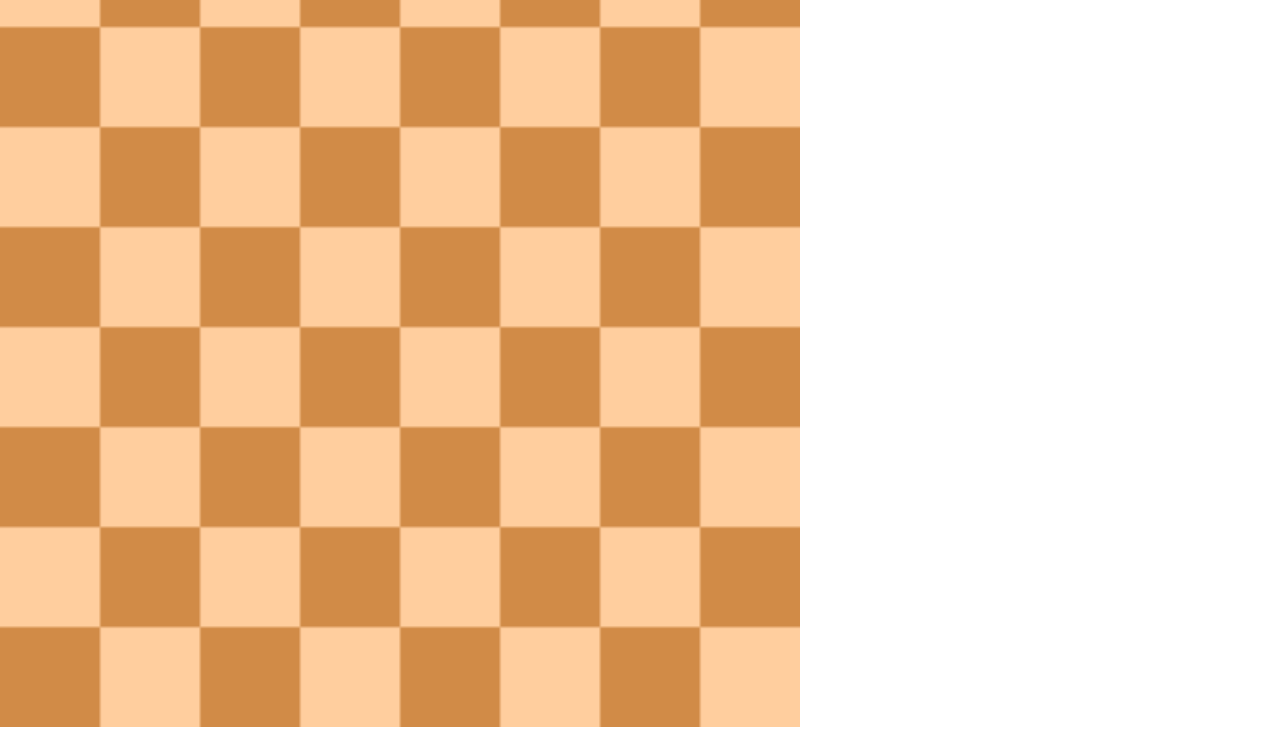
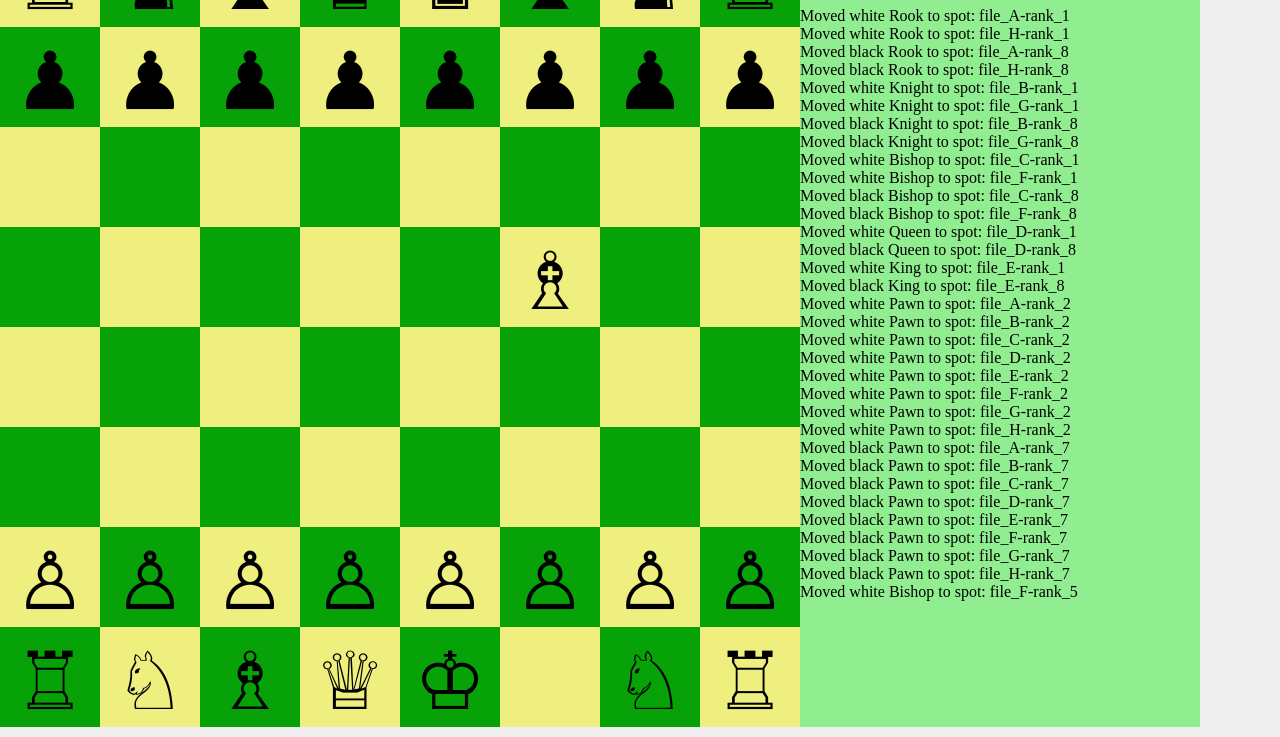
Before and after one commit to Joshuavtk/ChessGame, a plain HTML site: page index.html in a window 1280 px wide. Shown: the part 73-810 px from the top of the page. Drawn offline with Linux system fonts and the light colour scheme.

Commit message:
Show all chess pieces
did alot more

```diff
--- a/controller/chessboard.js
+++ b/controller/chessboard.js
@@ -8,6 +8,8 @@ chessboardController.init = () => {
     console.log("Init chessboard");
     chessboardModel.init();
     chessboardView.init();
+    chesspieceView.init();
+
 }
 
 addEventListener("load", chessboardController.init);
--- a/index.html
+++ b/index.html
@@ -9,21 +9,48 @@
         #chessboard {
             height: 800px;
             width: 800px;
-            background-image: url(afb/Chess_Board2.svg.png);
-            background-size: cover;
+            font-size: 80px;
+            text-align: center;
+            line-height: 110px;
         }
+
+        #chessboard>div>div:hover {
+            cursor: default;
+        }
+
+        #chessboard ::selection {
+            background-color: transparent;
+        }
+
+        #sidebar {
+            width: 400px;
+            height: 800px;
+            background-color: lightgreen;
+            overflow: scroll;
+        }
+
         body, html {
             padding: 0;
             margin: 0;
+            background-color: #eeeeee;
+            display: flex;
         }
     </style>
     <title>Chess game</title>
     <script src="model/chessboardModel.js"></script>
     <script src="view/chessboardView.js"></script>
+    <script src="view/chesspieceView.js"></script>
     <script src="controller/chessboard.js"></script>
 </head>
 
 <body>
+    <div id="wrapper">
+
+    </div>
+    <div id="sidebar">
+        <h1>Info:</h1>
+        <p id="gameInfo"></p>
+    </div>
 </body>
 
 </html>
--- a/model/chessboardModel.js
+++ b/model/chessboardModel.js
@@ -8,7 +8,179 @@ chessboardModel.init = () => {
   chessboardModel.files = ['A', 'B', 'C', 'D', 'E', 'F', 'G', 'H']; // Horizontal rows
   chessboardModel.ranks = [1, 2, 3, 4, 5, 6, 7, 8]; // Vertical rows
 
-/*chessboardModel.blackPieces = ['♜', '♞', '♝', '♛', '♚', '♟'];
-  chessboardModel.whitePieces = ['♖', '♘', '♗', '♕', '♔', '♙']; */
+  chessboardModel.blackPieces = {
+    'Rook': '♜',
+    'Knight': '♞',
+    'Bishop': '♝',
+    'Queen': '♛',
+    'King': '♚',
+    'Pawn': '♟'
+  };
+  chessboardModel.whitePieces = {
+    'Rook': '♖',
+    'Knight': '♘',
+    'Bishop': '♗',
+    'Queen': '♕',
+    'King': '♔',
+    'Pawn': '♙'
+  };
 
+  class chessPiece {
+    constructor(brand) {
+      this.color = '';
+      this.piece = '';
+      this.file = '';
+      this.rank = '';
+    }
+    defineColor() {
+      if (this.color == 'white') {
+        this.appearance = chessboardModel.whitePieces[this.piece];
+      } else {
+        this.appearance = chessboardModel.blackPieces[this.piece];
+      }
+    }
+    currentPosition() {
+      console.log('The position of ' + this.color + ' ' + this.piece +
+        ' is file ' + this.file + ' and rank ' + this.rank)
+    }
+    updatePosition(file, rank) {
+      document.getElementById('file_' + this.file + '-' + 'rank_' + this.rank).innerHTML = "";
+      this.file = file;
+      this.rank = rank;
+      this.position = 'file_' + this.file + '-' + 'rank_' + this.rank;
+      document.getElementById("gameInfo").innerHTML += ('Moved ' + this.color + ' ' + this.piece + ' to spot: ' + this.position + '<br>');
+      this.place = document.getElementById(this.position);
+      this.place.innerHTML = this.appearance;
+    }
+  }
+
+  class Rook extends chessPiece {
+    constructor(color, file, rank) {
+      super();
+      this.color = color;
+      this.piece = 'Rook';
+      this.defineColor();
+      this.file = file;
+      this.rank = rank;
+      this.updatePosition(this.file, this.rank);
+    }
+  }
+
+  class Knight extends chessPiece {
+    constructor(color, file, rank) {
+      super();
+      this.color = color;
+      this.piece = 'Knight';
+      this.defineColor();
+      this.file = file;
+      this.rank = rank;
+      this.updatePosition(this.file, this.rank);
+    }
+  }
+
+  class Bishop extends chessPiece {
+    constructor(color, file, rank) {
+      super();
+      this.color = color;
+      this.piece = 'Bishop';
+      this.defineColor();
+      this.file = file;
+      this.rank = rank;
+      this.updatePosition(this.file, this.rank);
+    }
+  }
+
+  class Queen extends chessPiece {
+    constructor(color, file, rank) {
+      super();
+      this.color = color;
+      this.piece = 'Queen';
+      this.defineColor();
+      this.file = file;
+      this.rank = rank;
+      this.updatePosition(this.file, this.rank);
+    }
+  }
+
+  class King extends chessPiece {
+    constructor(color, file, rank) {
+      super();
+      this.color = color;
+      this.piece = 'King';
+      this.defineColor();
+      this.file = file;
+      this.rank = rank;
+      this.updatePosition(this.file, this.rank);
+    }
+  }
+
+  class Pawn extends chessPiece {
+    constructor(color, file, rank) {
+      super();
+      this.color = color;
+      this.piece = 'Pawn';
+      this.defineColor();
+      this.file = file;
+      this.rank = rank;
+      this.updatePosition(this.file, this.rank);
+    }
+  }
+
+  chessboardModel.initBoard = () => {
+
+    //Create white Rooks
+    chessboardModel.whiteRooks = [];
+    chessboardModel.whiteRooks[0] = new Rook('white', 'A', 1);
+    chessboardModel.whiteRooks[1] = new Rook('white', 'H', 1);
+    //Create black Rooks
+    chessboardModel.blackRooks = [];
+    chessboardModel.blackRooks[0] = new Rook('black', 'A', 8);
+    chessboardModel.blackRooks[1] = new Rook('black', 'H', 8);
+
+    //Create white Knights
+    chessboardModel.whiteKnights = [];
+    chessboardModel.whiteKnights[0] = new Knight('white', 'B', 1);
+    chessboardModel.whiteKnights[1] = new Knight('white', 'G', 1);
+    //Create black Knights
+    chessboardModel.blackKnights = [];
+    chessboardModel.blackKnights[0] = new Knight('black', 'B', 8);
+    chessboardModel.blackKnights[1] = new Knight('black', 'G', 8);
+
+    //Create white bishops
+    chessboardModel.whiteBishops = [];
+    chessboardModel.whiteBishops[0] = new Bishop('white', 'C', 1);
+    chessboardModel.whiteBishops[1] = new Bishop('white', 'F', 1);
+    //Create black bishops
+    chessboardModel.blackBishops = [];
+    chessboardModel.blackBishops[0] = new Bishop('black', 'C', 8);
+    chessboardModel.blackBishops[1] = new Bishop('black', 'F', 8);
+
+    //Create white queen
+    chessboardModel.whiteQueen = new Queen('white', 'D', 1);
+    //Create black queen
+    chessboardModel.blackQueen = new Queen('black', 'D', 8);
+
+    //Create white king
+    chessboardModel.whiteKing = new King('white', 'E', 1);
+    //Create black king
+    chessboardModel.blackKing = new King('black', 'E', 8);
+
+    //Create white pawns
+    chessboardModel.whitePawns = [];
+    for (let i = 0; i < 8; i++) {
+      chessboardModel.whitePawns[i] = new Pawn('white', chessboardModel.files[i], 2);
+    }
+    //Create black pawns
+    chessboardModel.blackPawns = [];
+    for (let i = 0; i < 8; i++) {
+      chessboardModel.blackPawns[i] = new Pawn('black', chessboardModel.files[i], 7);
+    }
+  }
+
+  chessboardModel.movePiece = (pieceName) => {
+    let piece = chessboardModel.whiteBishops[1];
+    piece.updatePosition('F', 5);
+    piece.currentPosition();
+
+  }
 };
--- a/view/chessboardView.js
+++ b/view/chessboardView.js
@@ -1,18 +1,18 @@
 /*
-    The view handels all methods and data that go to the user.
+    The view displays all methods and data.
 */
-
 const chessboardView = {};
 
 chessboardView.init = () => {
     const chessboard = document.createElement("div");
+    let wrapper = document.getElementById("wrapper");
     chessboard.id = "chessboard";
-    document.body.appendChild(chessboard);
+    wrapper.appendChild(chessboard);
 
     //Showing horizontal rows
     //let rowName = chessboardModel.getRows();
-    let files = ['a', 'b', 'c', 'd', 'e', 'f', 'g', 'h']; // Horizontal rows
-    let ranks = [1, 2, 3, 4, 5, 6, 7, 8]; // Vertical rows
+    let files = chessboardModel.files; // Horizontal rows
+    let ranks = chessboardModel.ranks; // Vertical rows
 
     for (let i = 0; i < files.length; i++) {
         let file = document.createElement("div");
@@ -26,12 +26,18 @@ chessboardView.init = () => {
 
         for (let z = 0; z < ranks.length; z++) {
             let rank = document.createElement("div");
-            rank.id = "rank_" + ranks[z];
+            rank.id = file.id + "-rank_" + ranks[z];
             rank.style.position = "absolute";
             rank.style.bottom = z * 100 + "px";
             rank.style.left = "0px";
             rank.style.height = "100px";
             rank.style.width = "100px";
+            if (z % 2 === 0 && i % 2 === 0 || z % 2 === 1 && i % 2 === 1) {
+                rank.style.backgroundColor = "#07a207";
+            } else {
+                rank.style.backgroundColor = "#efef7f";
+            }
+            rank.onclick = "chessboardModel.movePiece(" + rank.className + ")";
             document.getElementById("file_" + files[i]).appendChild(rank);
         }
     }
--- /dev/null
+++ b/view/chesspieceView.js
@@ -0,0 +1,11 @@
+/*
+    Place all chesspieces on the board.
+*/
+
+const chesspieceView = {};
+
+chesspieceView.init = () => {
+    chessboardModel.initBoard();
+
+    chessboardModel.movePiece();
+};
```
Also changed, not shown: afb/Chess_Board.svg.png (deleted), afb/Chess_Board2.svg (deleted), afb/Chess_Board2.svg.png (deleted), 1 other file.
